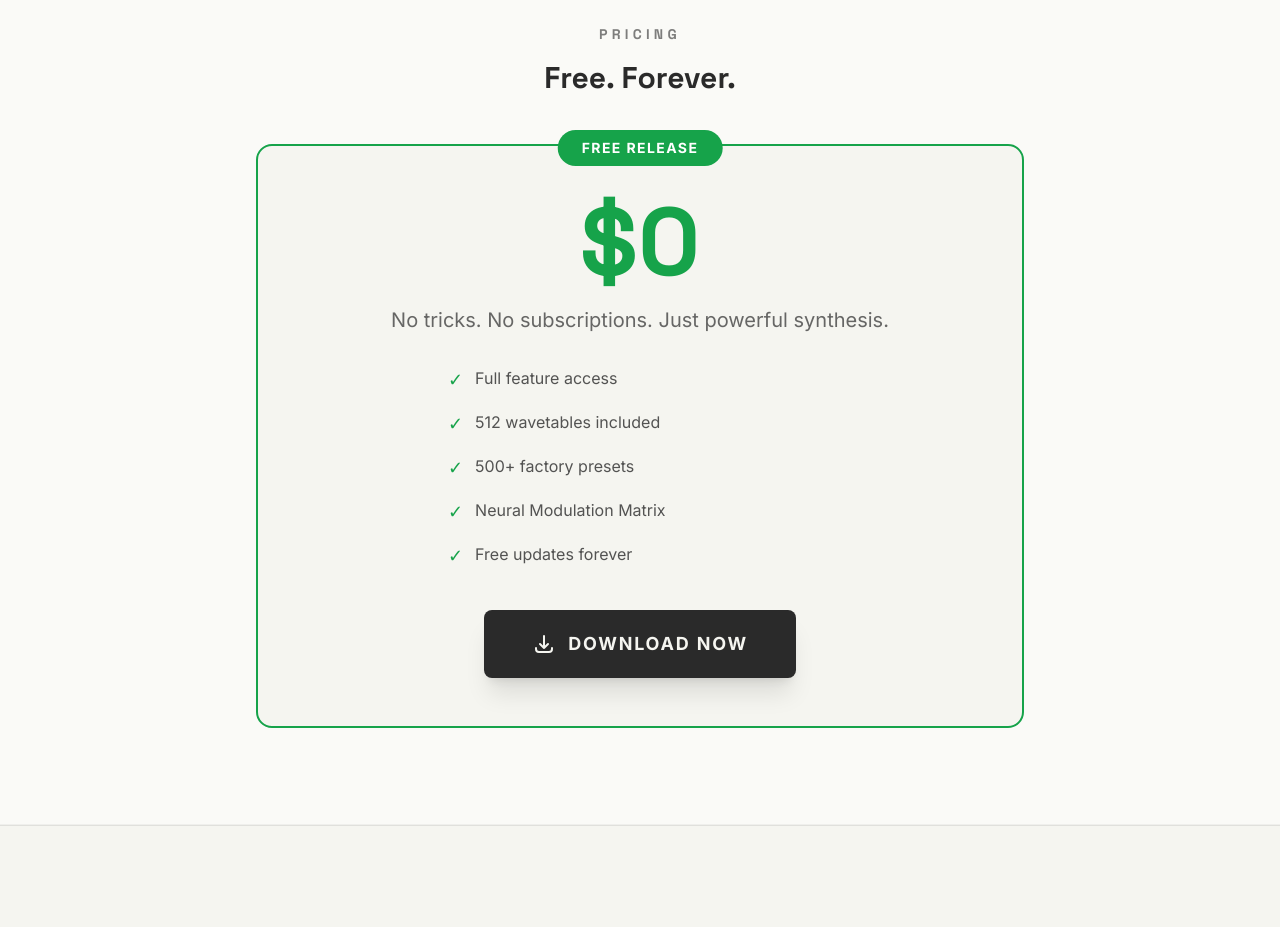
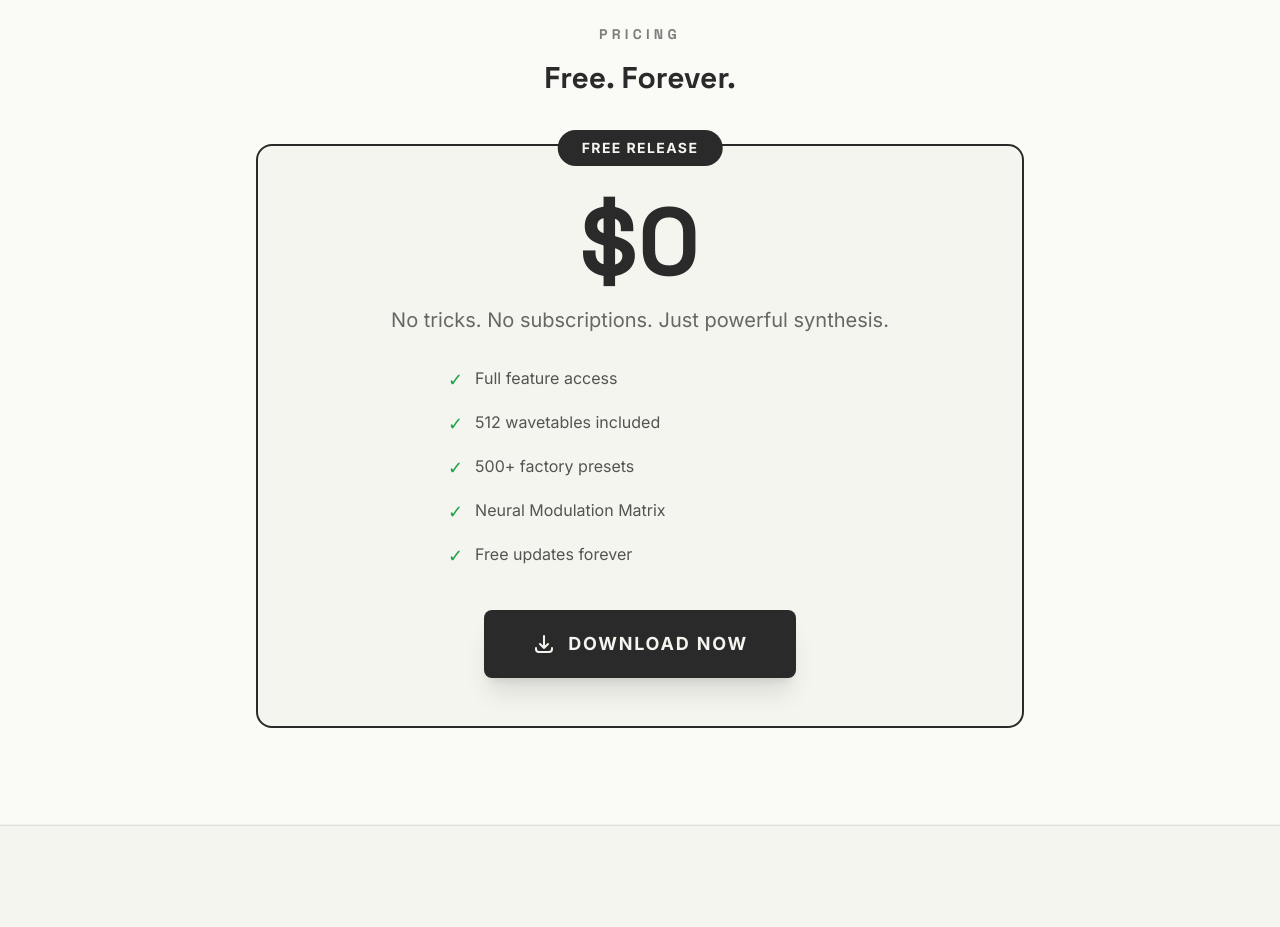
Before and after one commit to Carthigan-Open-Source/carthigan, a SvelteKit app: page /studio/nest in a window 1280 px wide. Shown: the part 4280-5207 px from the top of the page. Built offline with nearby package versions, Linux system fonts and the light colour scheme.

Commit message:
style: purge remaining rogue color tokens and strictly align nest pricing and waitlist modal to design system

```diff
--- a/src/lib/components/WaitlistModal.svelte
+++ b/src/lib/components/WaitlistModal.svelte
@@ -176,7 +176,7 @@
       {#if success}
         <div bind:this={successRef} class="text-center py-8 space-y-4">
           <div
-            class="success-icon w-16 h-16 bg-green-100 text-green-800 rounded-full flex items-center justify-center mx-auto mb-4"
+            class="success-icon w-16 h-16 bg-carthigan-charcoal text-carthigan-cream rounded-full flex items-center justify-center mx-auto mb-4"
           >
             <svg
               xmlns="http://www.w3.org/2000/svg"
--- a/src/routes/studio/nest/+page.svelte
+++ b/src/routes/studio/nest/+page.svelte
@@ -668,16 +668,16 @@
       </div>
 
       <div
-        class="p-12 border-2 border-green-600 rounded-2xl bg-carthigan-cream relative"
+        class="p-12 border-2 border-carthigan-charcoal rounded-2xl bg-carthigan-cream relative"
       >
         <span
-          class="absolute -top-4 left-1/2 -translate-x-1/2 bg-green-600 text-white text-sm uppercase tracking-widest font-bold px-6 py-2 rounded-full"
+          class="absolute -top-4 left-1/2 -translate-x-1/2 bg-carthigan-charcoal text-carthigan-cream text-sm uppercase tracking-widest font-bold px-6 py-2 rounded-full"
         >
           Free Release
         </span>
 
         <div
-          class="text-6xl md:text-8xl font-display font-bold text-green-600 mb-4"
+          class="text-6xl md:text-8xl font-display font-bold text-carthigan-charcoal mb-4"
         >
           $0
         </div>
```
